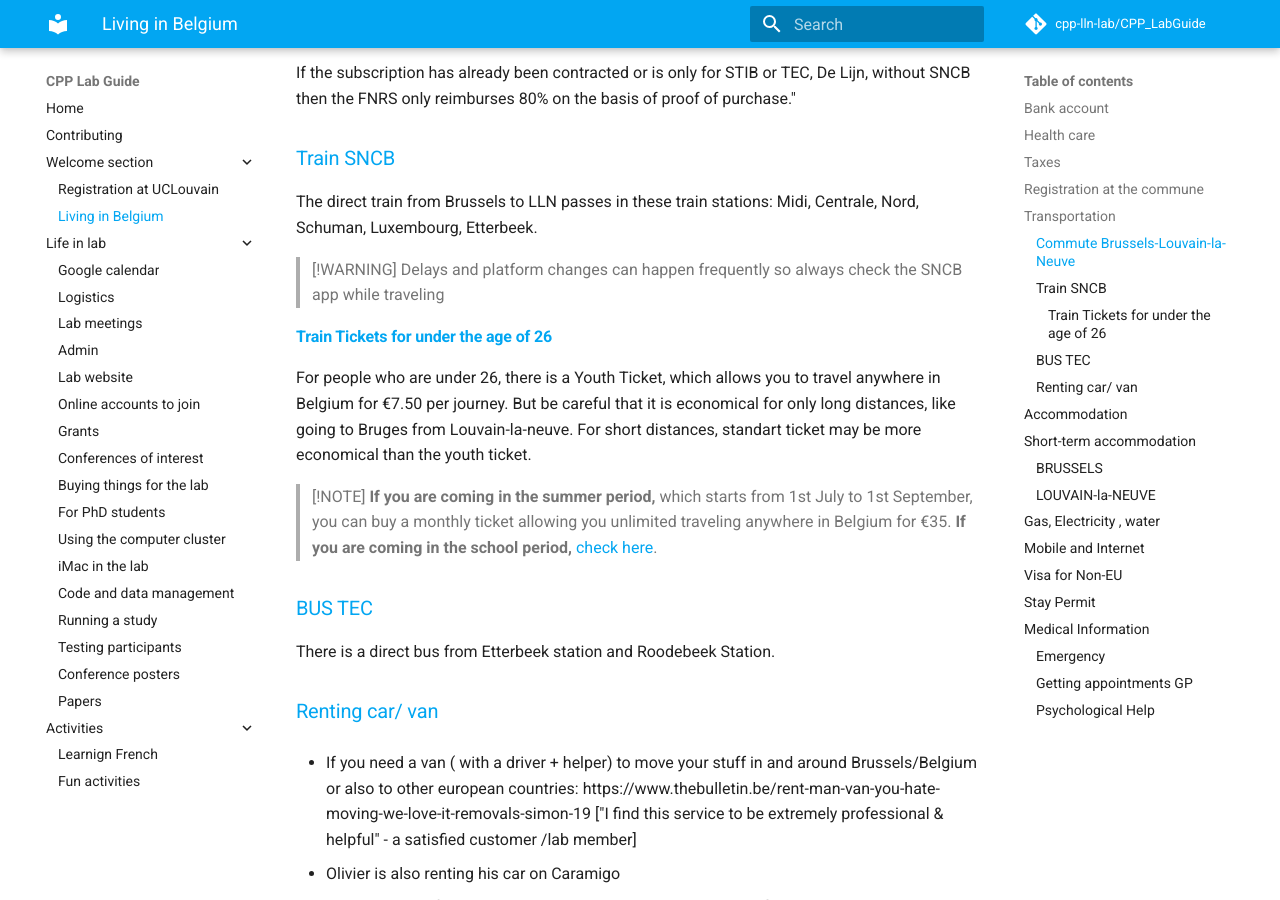
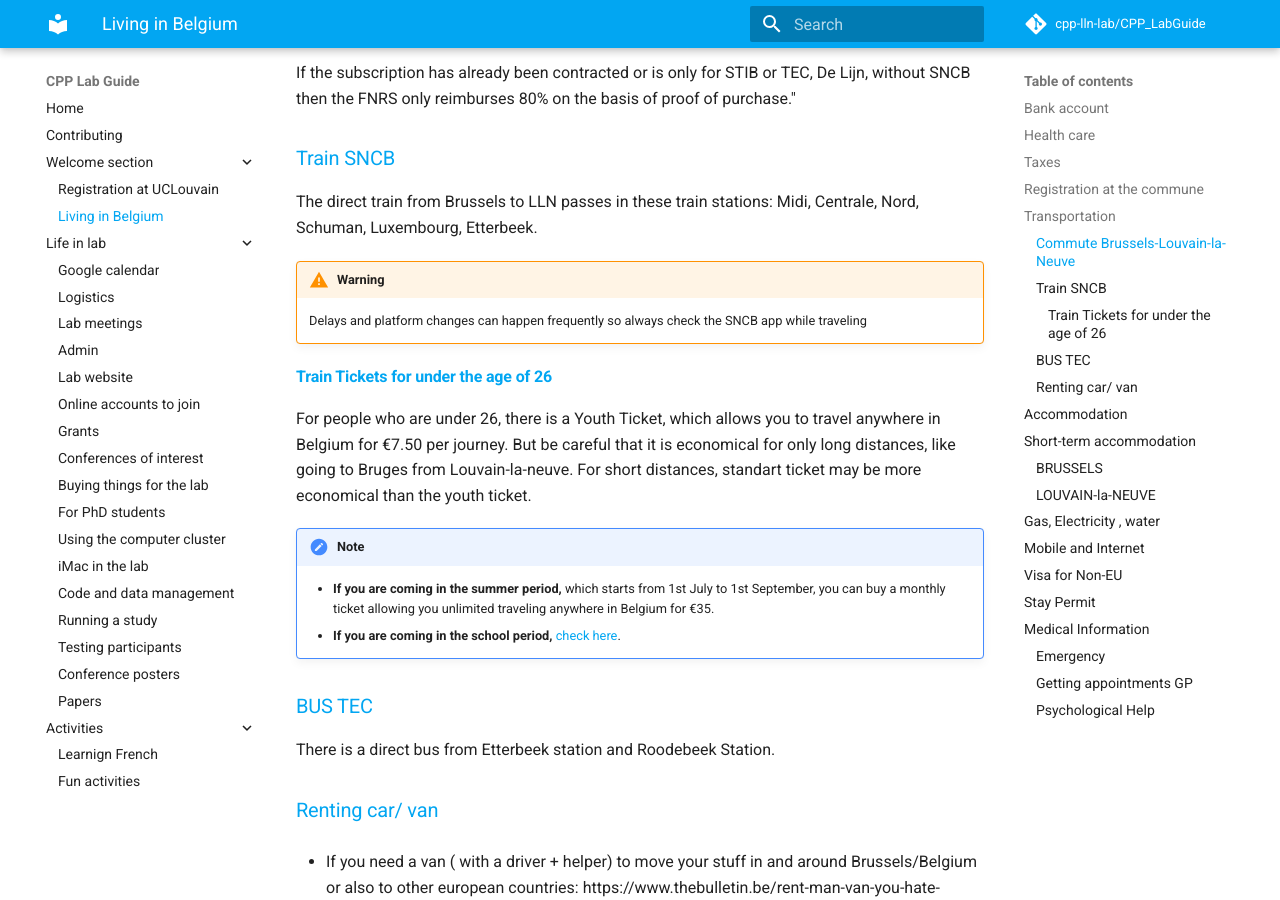
Before and after one commit to cpp-lln-lab/CPP_LabGuide, an MkDocs documentation site: the page built from doc/living_in_belgium.md, in a window 1280 px wide and 900 px high, scrolled down 2340 px. Built offline with MkDocs 1.6.1 and Material for MkDocs 9.7.7, drawn with Linux system fonts in a browser that asks for light colours; comment, search, counter and statistics services are not loaded.

Commit message:
add quoted text

```diff
--- a/doc/living_in_belgium.md
+++ b/doc/living_in_belgium.md
@@ -63,16 +63,16 @@
 
 The direct train from Brussels to LLN passes in these train stations: Midi, Centrale, Nord, Schuman, Luxembourg, Etterbeek.
 
-> [!WARNING]
-> Delays and platform changes can happen frequently so always check the SNCB app while traveling
+!!! WARNING
+      Delays and platform changes can happen frequently so always check the SNCB app while traveling
 
 
 #### Train Tickets for under the age of 26
 For people who are under 26, there is a Youth Ticket, which allows you to travel anywhere in Belgium for €7.50 per journey. But be careful that it is economical for only long distances, like going to Bruges from Louvain-la-neuve. For short distances, standart ticket may be more economical than the youth ticket.
 
-> [!NOTE]
-> **If you are coming in the summer period,** which starts from 1st July to 1st September, you can buy a monthly ticket allowing you unlimited traveling anywhere in Belgium for €35.
-**If you are coming in the school period,** [check here](https://www.belgiantrain.be/en/tickets-and-railcards/students-season-ticket?gad_source=1&gclid=Cj0KCQjwurS3BhCGARIsADdUH533KqgF9h_90dvp1wqSWvkr6ggtlO0l9oBvZkPwpbwrhGYfrkMBKB8aAhS3EALw_wcB).
+!!! NOTE
+      * **If you are coming in the summer period,** which starts from 1st July to 1st September, you can buy a monthly ticket allowing you unlimited traveling anywhere in Belgium for €35.
+      * **If you are coming in the school period,** [check here](https://www.belgiantrain.be/en/tickets-and-railcards/students-season-ticket?gad_source=1&gclid=Cj0KCQjwurS3BhCGARIsADdUH533KqgF9h_90dvp1wqSWvkr6ggtlO0l9oBvZkPwpbwrhGYfrkMBKB8aAhS3EALw_wcB).
 
 ### BUS [TEC](https://www.letec.be/#/)
 
```
